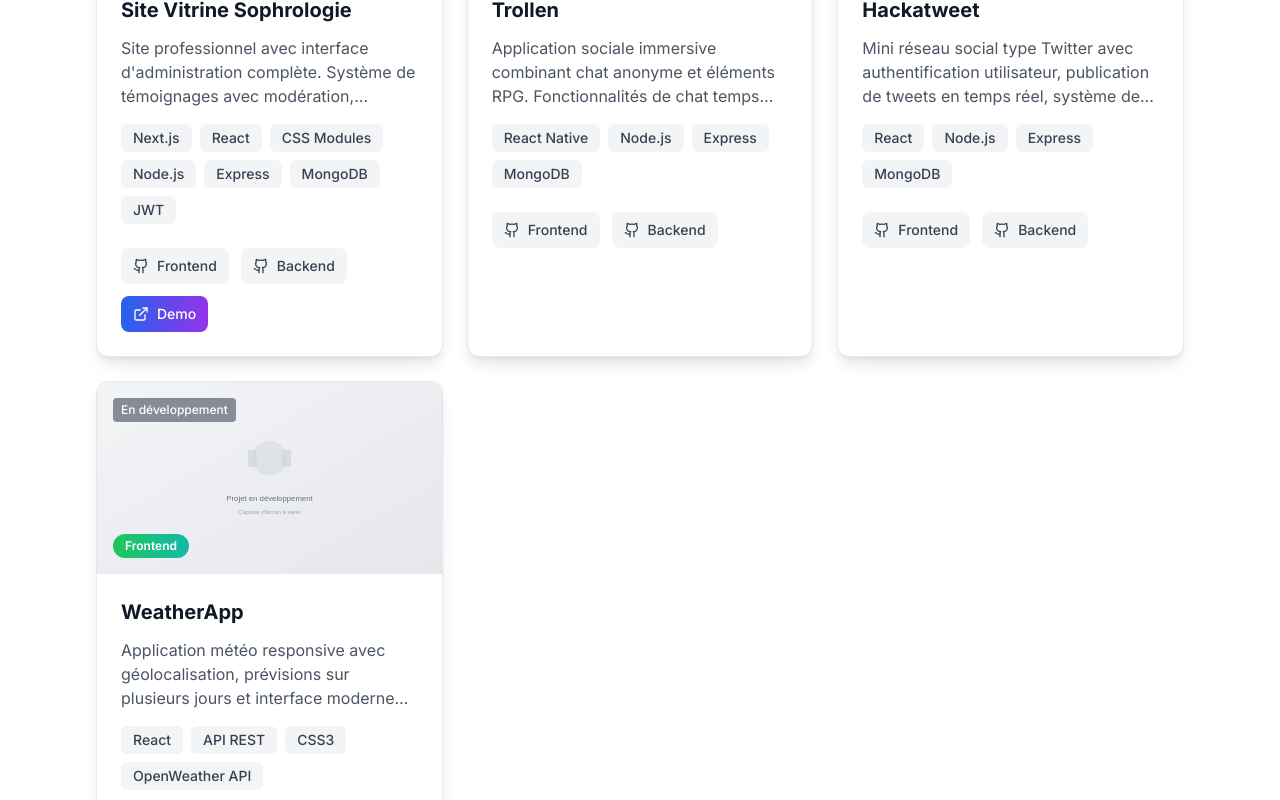
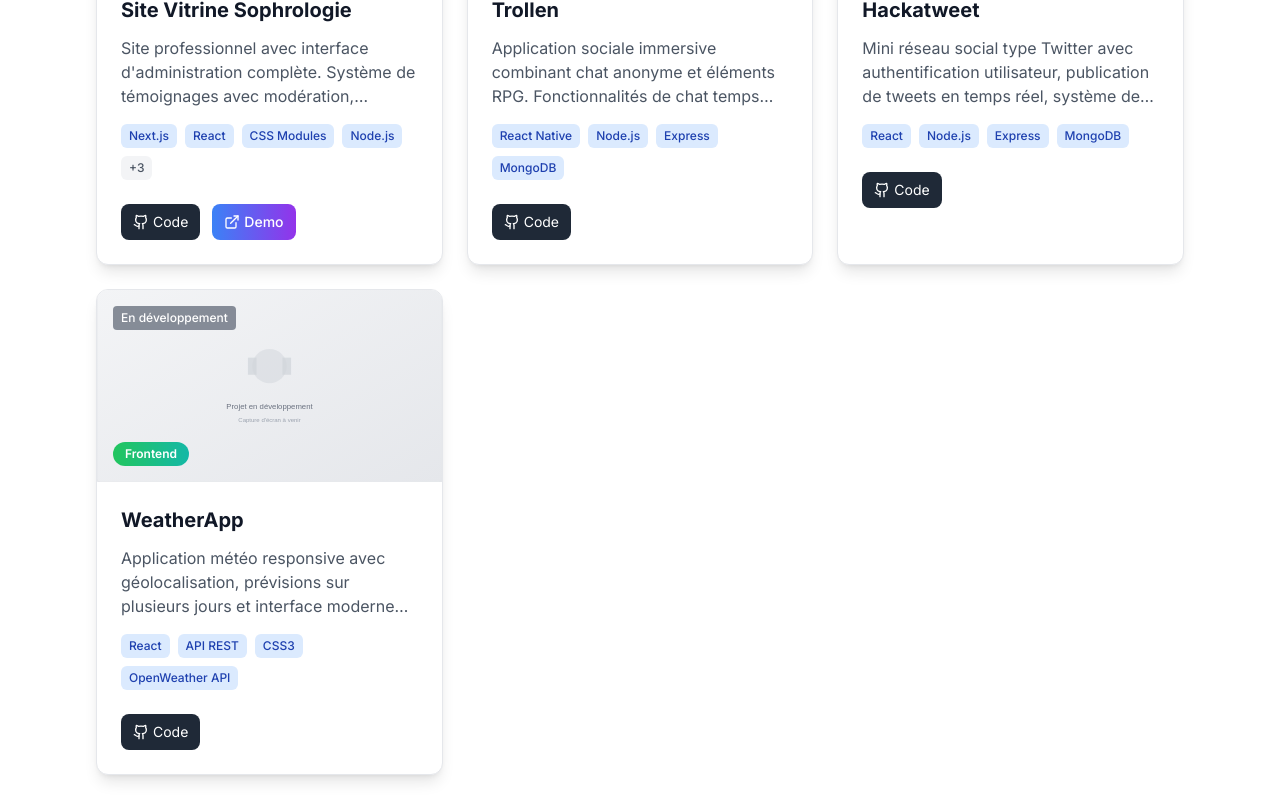
Before and after one commit to Pierrebsnrd/portfolio-frontend, a Next.js app: page / in a window 1280 px wide. Shown: the part 2100-2900 px from the top of the page. Built offline with nearby package versions, Linux system fonts and the light colour scheme.

Commit message:
update project section

```diff
--- a/app/components/ui/ProjectCard.tsx
+++ b/app/components/ui/ProjectCard.tsx
@@ -2,14 +2,7 @@
 
 import React, { useState } from "react";
 import Image from "next/image";
-import {
-  Github,
-  ExternalLink,
-  Star,
-  X,
-  ChevronLeft,
-  ChevronRight,
-} from "lucide-react";
+import { Github, ExternalLink, Star, X, ChevronLeft, ChevronRight } from "lucide-react";
 import { Project } from "../../../app/types/index";
 
 interface ProjectCardProps {
@@ -19,13 +12,13 @@ interface ProjectCardProps {
 const ProjectCard: React.FC<ProjectCardProps> = ({ project }) => {
   const [showModal, setShowModal] = useState(false);
   const [currentImageIndex, setCurrentImageIndex] = useState(0);
+  const [showAllTech, setShowAllTech] = useState(false);
   const [imageError, setImageError] = useState<{ [key: string]: boolean }>({});
 
   const projectImages =
     project.images && project.images.length > 0
       ? project.images
       : ["/images/projects/placeholder.svg"];
-
   const totalImages = projectImages.length;
 
   const getMainImageSrc = () => {
@@ -126,7 +119,9 @@ const ProjectCard: React.FC<ProjectCardProps> = ({ project }) => {
           {/* Badge catégorie */}
           <div className="absolute bottom-4 left-4">
             <span
-              className={`inline-block px-3 py-1 rounded-full text-xs font-semibold text-white ${getCategoryColor(project.category)} backdrop-blur-sm`}
+              className={`inline-block px-3 py-1 rounded-full text-xs font-semibold text-white ${getCategoryColor(
+                project.category
+              )} backdrop-blur-sm`}
             >
               {getCategoryText(project.category)}
             </span>
@@ -154,44 +149,46 @@ const ProjectCard: React.FC<ProjectCardProps> = ({ project }) => {
 
           {/* Technologies */}
           <div className="mb-6 flex flex-wrap gap-2">
-            {project.technologies.map((tech, i) => (
-              <span
-                key={i}
-                className="px-3 py-1 bg-gray-100 dark:bg-gray-700 text-gray-700 dark:text-gray-300 rounded-md text-sm font-medium"
+            {(showAllTech ? project.technologies : project.technologies.slice(0, 4)).map(
+              (tech, i) => (
+                <span
+                  key={i}
+                  className="px-2 py-1 bg-blue-100 dark:bg-blue-900/30 text-blue-800 dark:text-blue-300 rounded-md text-xs font-medium"
+                >
+                  {tech}
+                </span>
+              )
+            )}
+            {project.technologies.length > 4 && !showAllTech && (
+              <button
+                onClick={() => setShowAllTech(true)}
+                className="px-2 py-1 bg-gray-100 dark:bg-gray-700 text-gray-600 dark:text-gray-400 rounded-md text-xs font-medium"
               >
-                {tech}
-              </span>
-            ))}
+                +{project.technologies.length - 4}
+              </button>
+            )}
           </div>
 
           {/* Actions */}
-          <div className="flex flex-wrap gap-3">
+          <div className="flex gap-3">
             {project.githubFrontend && project.githubFrontend !== "#" && (
               <a
-                href={project.githubFrontend}
+                href={project.githubFrontend || "#"}
                 target="_blank"
                 rel="noopener noreferrer"
-                className="flex items-center gap-2 px-3 py-2 bg-gray-100 dark:bg-gray-700 hover:bg-gray-200 dark:hover:bg-gray-600 text-gray-700 dark:text-gray-300 rounded-lg transition-colors text-sm font-medium"
+                className="flex items-center gap-1 px-3 py-2 bg-gray-800 text-white rounded-lg hover:bg-gray-900 transition-colors text-sm"
               >
-                <Github className="w-4 h-4" /> Frontend
+                <Github className="w-4 h-4" />
+                Code
               </a>
             )}
-            {project.githubBackend && project.githubBackend !== "#" && (
-              <a
-                href={project.githubBackend}
-                target="_blank"
-                rel="noopener noreferrer"
-                className="flex items-center gap-2 px-3 py-2 bg-gray-100 dark:bg-gray-700 hover:bg-gray-200 dark:hover:bg-gray-600 text-gray-700 dark:text-gray-300 rounded-lg transition-colors text-sm font-medium"
-              >
-                <Github className="w-4 h-4" /> Backend
-              </a>
-            )}
+
             {project.demo && project.demo !== "#" && (
               <a
                 href={project.demo}
                 target="_blank"
                 rel="noopener noreferrer"
-                className="flex items-center gap-2 px-3 py-2 bg-gradient-to-r from-blue-600 to-purple-600 hover:from-blue-700 hover:to-purple-700 text-white rounded-lg transition-all text-sm font-medium"
+                className="flex items-center gap-1 px-3 py-2 bg-gradient-to-r from-blue-500 to-purple-600 hover:from-blue-600 hover:to-purple-700 text-white rounded-lg transition-colors text-sm font-medium"
               >
                 <ExternalLink className="w-4 h-4" /> Demo
               </a>
@@ -260,11 +257,10 @@ const ProjectCard: React.FC<ProjectCardProps> = ({ project }) => {
                   <button
                     key={index}
                     onClick={(e) => goToImage(index, e)}
-                    className={`relative w-16 h-16 rounded-lg overflow-hidden border-2 transition-all flex-shrink-0 ${
-                      index === currentImageIndex
+                    className={`relative w-16 h-16 rounded-lg overflow-hidden border-2 transition-all flex-shrink-0 ${index === currentImageIndex
                         ? "border-blue-500 ring-2 ring-blue-500/50"
                         : "border-gray-600 hover:border-gray-400"
-                    }`}
+                      }`}
                   >
                     <Image
                       src={src}
@@ -281,16 +277,6 @@ const ProjectCard: React.FC<ProjectCardProps> = ({ project }) => {
             <div className="mt-6 text-white text-center">
               <h3 className="text-2xl font-bold mb-2">{project.title}</h3>
               <p className="text-gray-300 mb-4">{project.description}</p>
-              <div className="flex flex-wrap justify-center gap-2">
-                {project.technologies.map((tech, index) => (
-                  <span
-                    key={index}
-                    className="px-3 py-1 bg-white/20 backdrop-blur-sm text-white rounded-md text-sm font-medium"
-                  >
-                    {tech}
-                  </span>
-                ))}
-              </div>
             </div>
           </div>
         </div>
```
